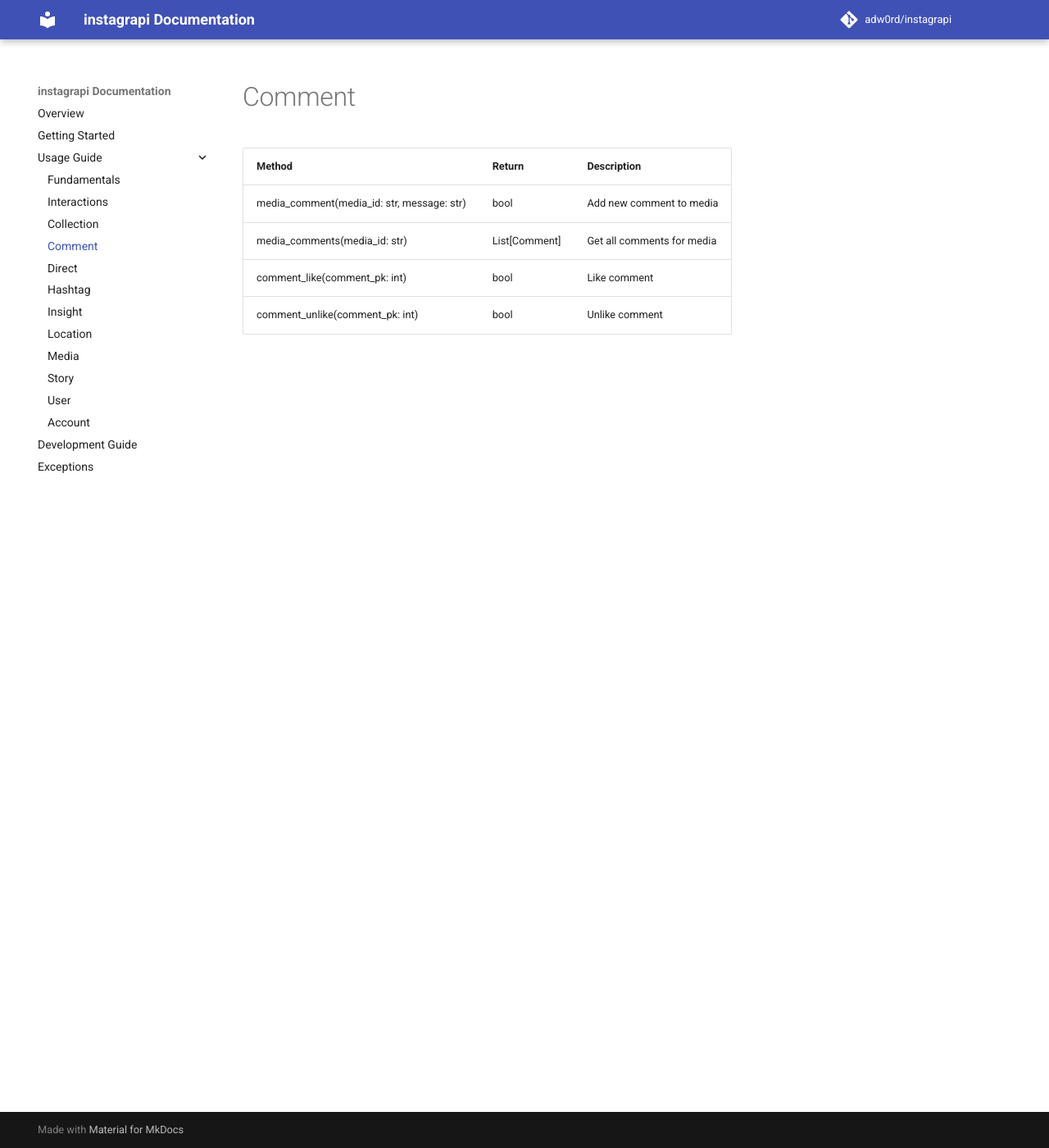
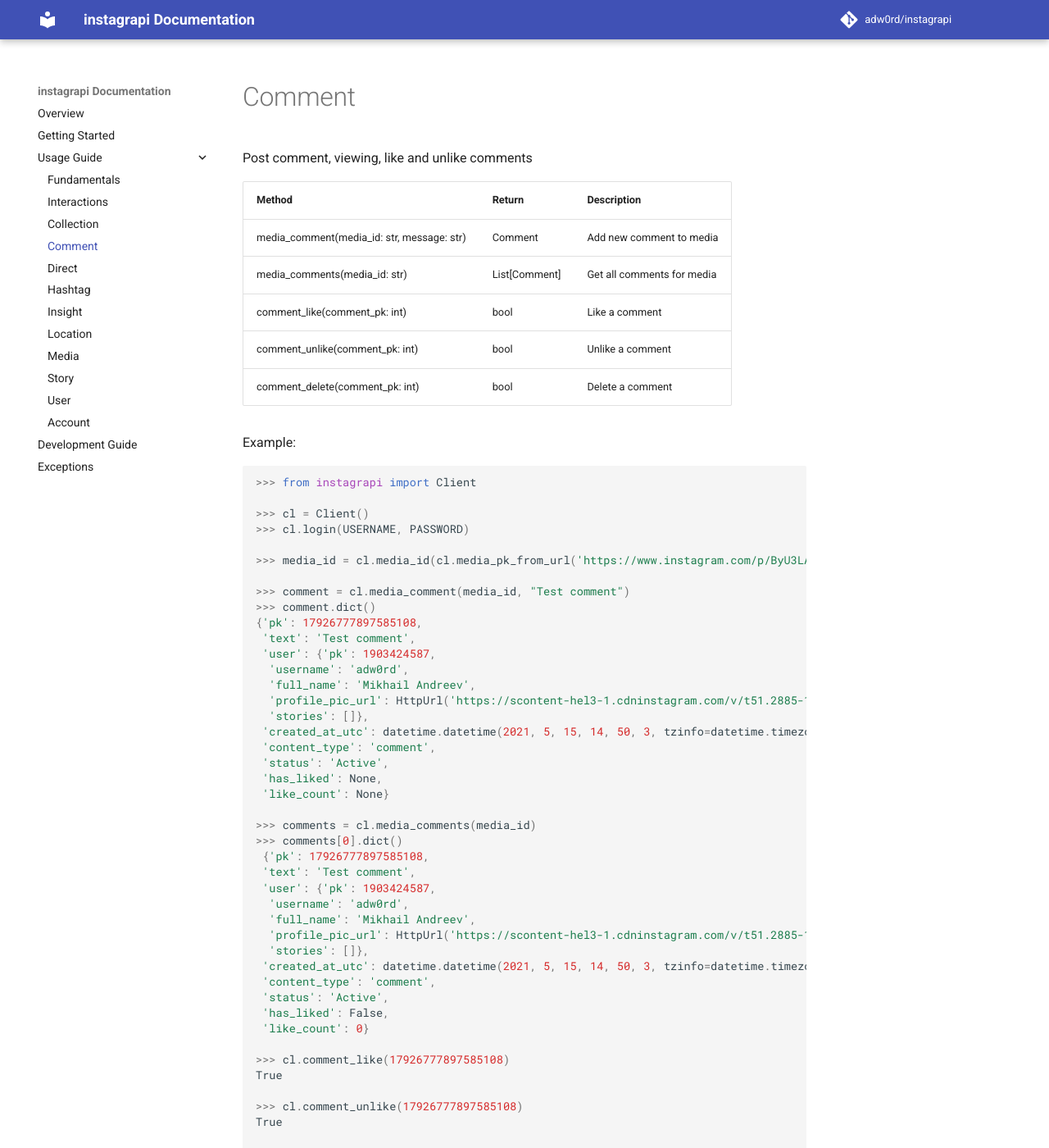
Before and after one commit to subzeroid/instagrapi, an MkDocs documentation site: the page built from docs/usage-guide/comment.md, in a window 1280 px wide and 1400 px high. Shown: the whole window at 82% size. Built offline with MkDocs 1.6.1 and Material for MkDocs 9.7.7, drawn with Linux system fonts in a browser that asks for light colours; comment, search, counter and statistics services are not loaded; the version menu is left out; some of the changed text lies outside the part shown.

Commit message:
Additional examples for Comment docs

````diff
--- a/docs/usage-guide/comment.md
+++ b/docs/usage-guide/comment.md
@@ -1,8 +1,62 @@
 # Comment
 
-| Method                                             | Return             | Description                                                   |
-| -------------------------------------------------- | ------------------ | ------------------------------------------------------------- |
-| media_comment(media_id: str, message: str)         | bool               | Add new comment to media                                      |
-| media_comments(media_id: str)                      | List\[Comment]     | Get all comments for media                                    |
-| comment_like(comment_pk: int)                      | bool               | Like comment                                                  |
-| comment_unlike(comment_pk: int)                    | bool               | Unlike comment                                                |
+Post comment, viewing, like and unlike comments
+
+| Method                                     | Return             | Description
+| ------------------------------------------ | ------------------ | --------------------------
+| media_comment(media_id: str, message: str) | Comment            | Add new comment to media
+| media_comments(media_id: str)              | List\[Comment]     | Get all comments for media
+| comment_like(comment_pk: int)              | bool               | Like a comment
+| comment_unlike(comment_pk: int)            | bool               | Unlike a comment
+| comment_delete(comment_pk: int)            | bool               | Delete a comment
+
+
+Example:
+
+``` python
+>>> from instagrapi import Client
+
+>>> cl = Client()
+>>> cl.login(USERNAME, PASSWORD)
+
+>>> media_id = cl.media_id(cl.media_pk_from_url('https://www.instagram.com/p/ByU3LAslgWY/'))
+
+>>> comment = cl.media_comment(media_id, "Test comment")
+>>> comment.dict()
+{'pk': 17926777897585108,
+ 'text': 'Test comment',
+ 'user': {'pk': 1903424587,
+  'username': 'adw0rd',
+  'full_name': 'Mikhail Andreev',
+  'profile_pic_url': HttpUrl('https://scontent-hel3-1.cdninstagram.com/v/t51.2885-19/s150x150/156689363_269505058076642_6448820957073669709_n.jpg?tp=1&_nc_ht=scontent-hel3-1.cdninstagram.com&_nc_ohc=EtzrL0pAdg8AX9pE_wN&edm=ABQSlwABAAAA&ccb=7-4&oh=e04d45b7651140e7fef61b1f67f1f408&oe=60C65AD1&_nc_sid=b2b2bd', scheme='https', host='scontent-hel3-1.cdninstagram.com', tld='com', host_type='domain', path='/v/t51.2885-19/s150x150/156689363_269505058076642_6448820957073669709_n.jpg', query='tp=1&_nc_ht=scontent-hel3-1.cdninstagram.com&_nc_ohc=EtzrL0pAdg8AX9pE_wN&edm=ABQSlwABAAAA&ccb=7-4&oh=e04d45b7651140e7fef61b1f67f1f408&oe=60C65AD1&_nc_sid=b2b2bd'),
+  'stories': []},
+ 'created_at_utc': datetime.datetime(2021, 5, 15, 14, 50, 3, tzinfo=datetime.timezone.utc),
+ 'content_type': 'comment',
+ 'status': 'Active',
+ 'has_liked': None,
+ 'like_count': None}
+
+>>> comments = cl.media_comments(media_id)
+>>> comments[0].dict()
+ {'pk': 17926777897585108,
+ 'text': 'Test comment',
+ 'user': {'pk': 1903424587,
+  'username': 'adw0rd',
+  'full_name': 'Mikhail Andreev',
+  'profile_pic_url': HttpUrl('https://scontent-hel3-1.cdninstagram.com/v/t51.2885-19/s150x150/156689363_269505058076642_6448820957073669709_n.jpg?tp=1&_nc_ht=scontent-hel3-1.cdninstagram.com&_nc_ohc=EtzrL0pAdg8AX9pE_wN&edm=AId3EpQBAAAA&ccb=7-4&oh=e3fbafcdb63cec3535004e85eb3397ae&oe=60C65AD1&_nc_sid=705020', scheme='https', host='scontent-hel3-1.cdninstagram.com', tld='com', host_type='domain', path='/v/t51.2885-19/s150x150/156689363_269505058076642_6448820957073669709_n.jpg', query='tp=1&_nc_ht=scontent-hel3-1.cdninstagram.com&_nc_ohc=EtzrL0pAdg8AX9pE_wN&edm=AId3EpQBAAAA&ccb=7-4&oh=e3fbafcdb63cec3535004e85eb3397ae&oe=60C65AD1&_nc_sid=705020'),
+  'stories': []},
+ 'created_at_utc': datetime.datetime(2021, 5, 15, 14, 50, 3, tzinfo=datetime.timezone.utc),
+ 'content_type': 'comment',
+ 'status': 'Active',
+ 'has_liked': False,
+ 'like_count': 0}
+
+>>> cl.comment_like(17926777897585108)
+True
+
+>>> cl.comment_unlike(17926777897585108)
+True
+
+>>> cl.comment_delete(17926777897585108)
+True
+```
````
